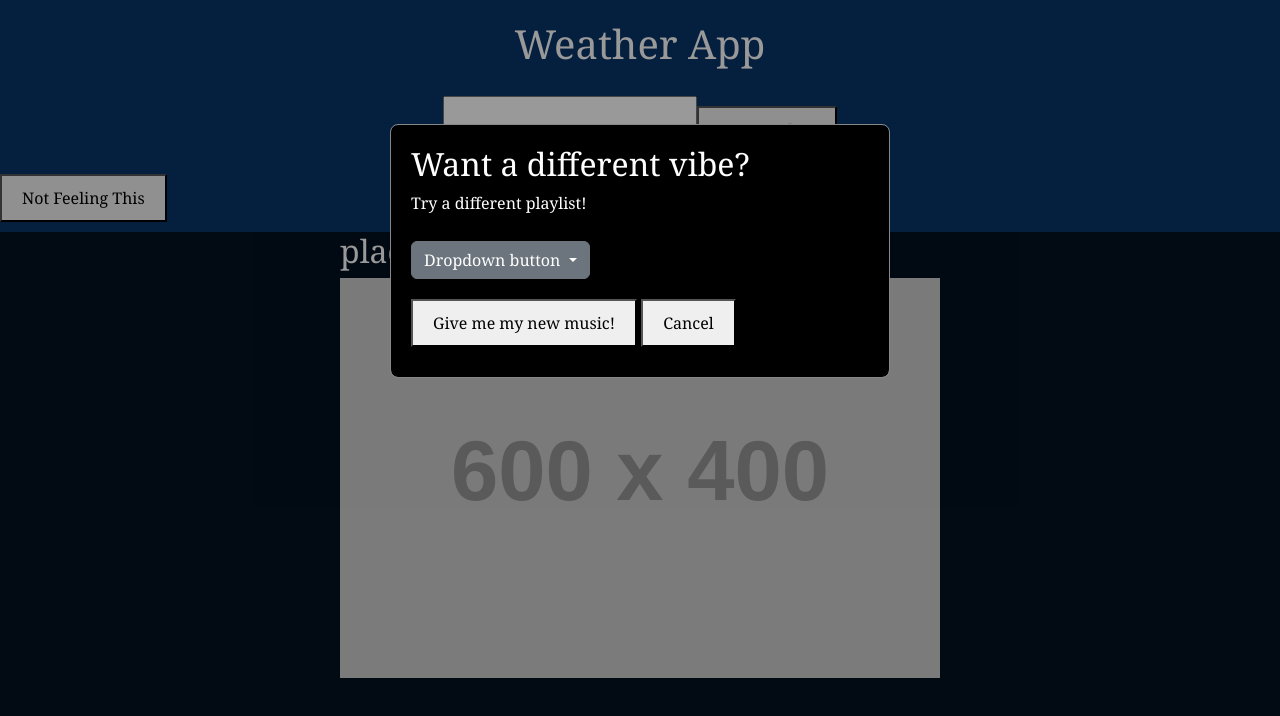
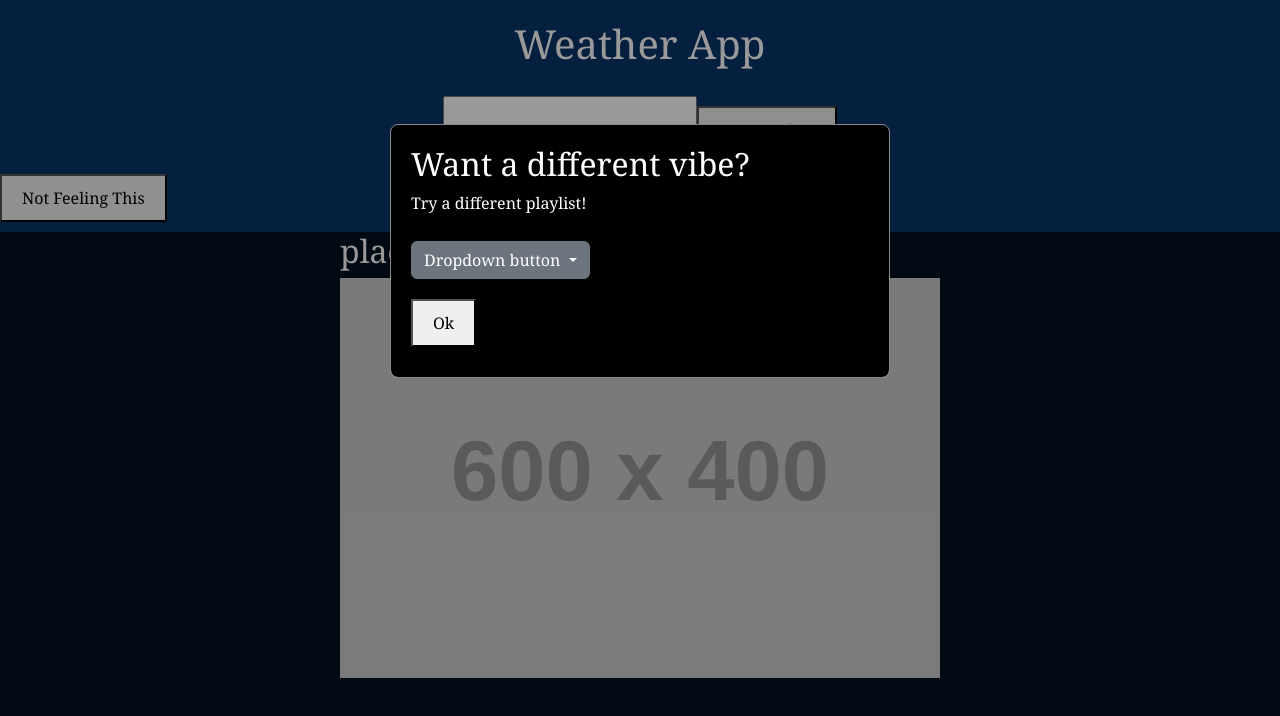
Before and after one commit to nramos9071/group-project-1, a plain HTML site: page index.html in a window 1280 px wide. Both pictures are taken after a click on the button "Not Feeling This". Drawn offline with nearby package versions, Linux system fonts and the light colour scheme; placeholder pictures from the web are drawn by us.

Commit message:
updated modal

```diff
--- a/index.html
+++ b/index.html
@@ -55,8 +55,7 @@
                     </ul>
                   </div>
 
-                <button type="submit">Give me my new music!</button>
-                <button type="button" id="cancelBtn">Cancel</button>
+                  <button type="button" id="cancelBtn">Ok</button>
             </form>
         </div>
     </div>
@@ -95,15 +94,12 @@
                     <iframe style="border-radius:12px" src="https://open.spotify.com/embed/playlist/37i9dQZF1EIhkGftn1D0Mh?utm_source=generator"
                     width="50%" height="352" frameBorder="0" allowfullscreen=""
                      allow="autoplay; clipboard-write; encrypted-media; fullscreen; picture-in-picture" loading="lazy"></iframe>
-
                 </section>
 
                 <section class="cloudy-container" style="display:none">
                     <iframe style="border-radius:12px" src="https://open.spotify.com/embed/playlist/37i9dQZF1EIgxHuuVqSn9D?utm_source=generator"
                     width="50%" height="352" frameBorder="0" allowfullscreen=""
                     allow="autoplay; clipboard-write; encrypted-media; fullscreen; picture-in-picture" loading="lazy"></iframe>
-
-
                 </section>
 
                 <section class="winter-container" style="display:none">
@@ -133,8 +129,6 @@
                 <section class="warning-container" style="display:none">
                     <p>Your weather indicates that you are in an emergency. Seek information from local officials.</p>
                 </section>
-
-
             </div>
         </main>
 
```
Also changed, not shown: assets/js/script.js (+1 -21 lines).
